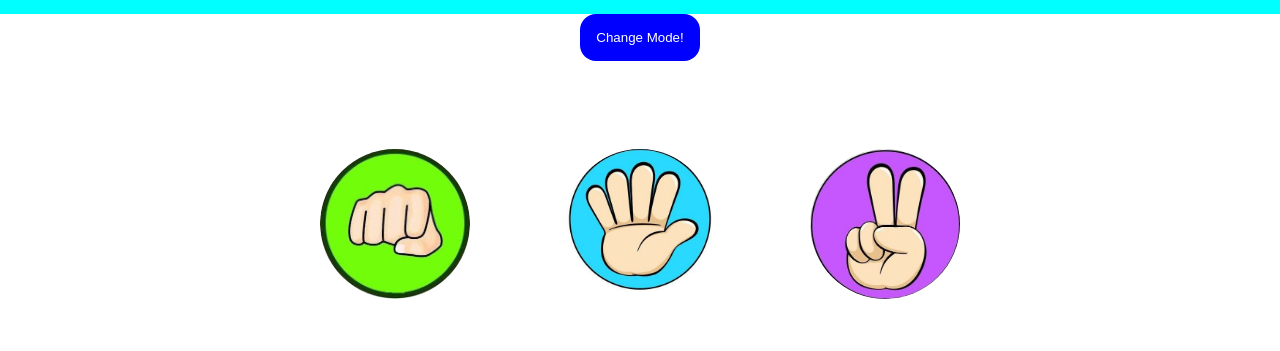
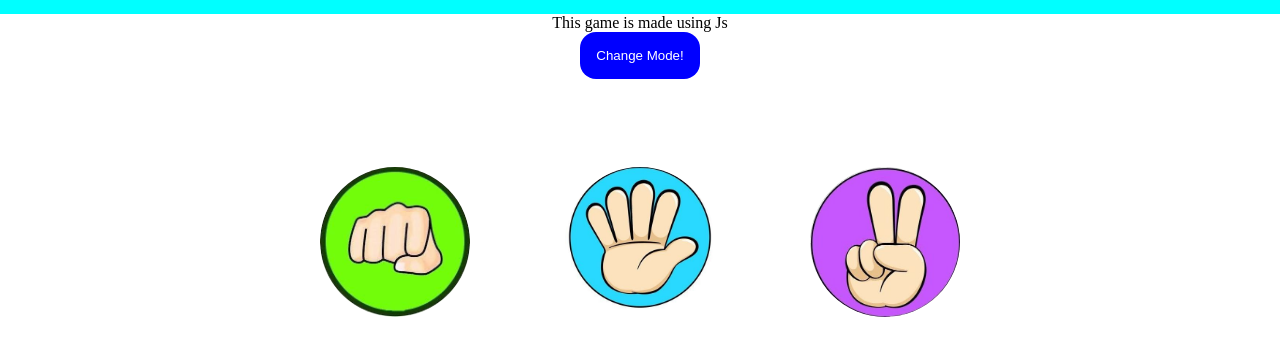
Before and after one commit to harshwadari/Rock-paper-Scissors-game-using-, a plain HTML site: page index.html in a window 1280 px wide. Shown: the part 66-417 px from the top of the page. Drawn offline with Linux system fonts and the light colour scheme.

Commit message:
initial commit

```diff
--- a/index.html
+++ b/index.html
@@ -3,11 +3,12 @@
 <head>
     <meta charset="UTF-8">
     <meta name="viewport" content="width=device-width, initial-scale=1.0">
-    <title>Game</title>
+    <title> Rock Paper Scissor Game </title>
 </head>
 <link rel="stylesheet" href="style.css">
 <body>
     <h1>!Rock Paper Scissor Game !</h1>
+    <p>This game is made using Js</p>
     <button  class ="butt"id = "mode">Change Mode!</button>
     <div class="choices">
         <div class="choice" id ="rock">
```
